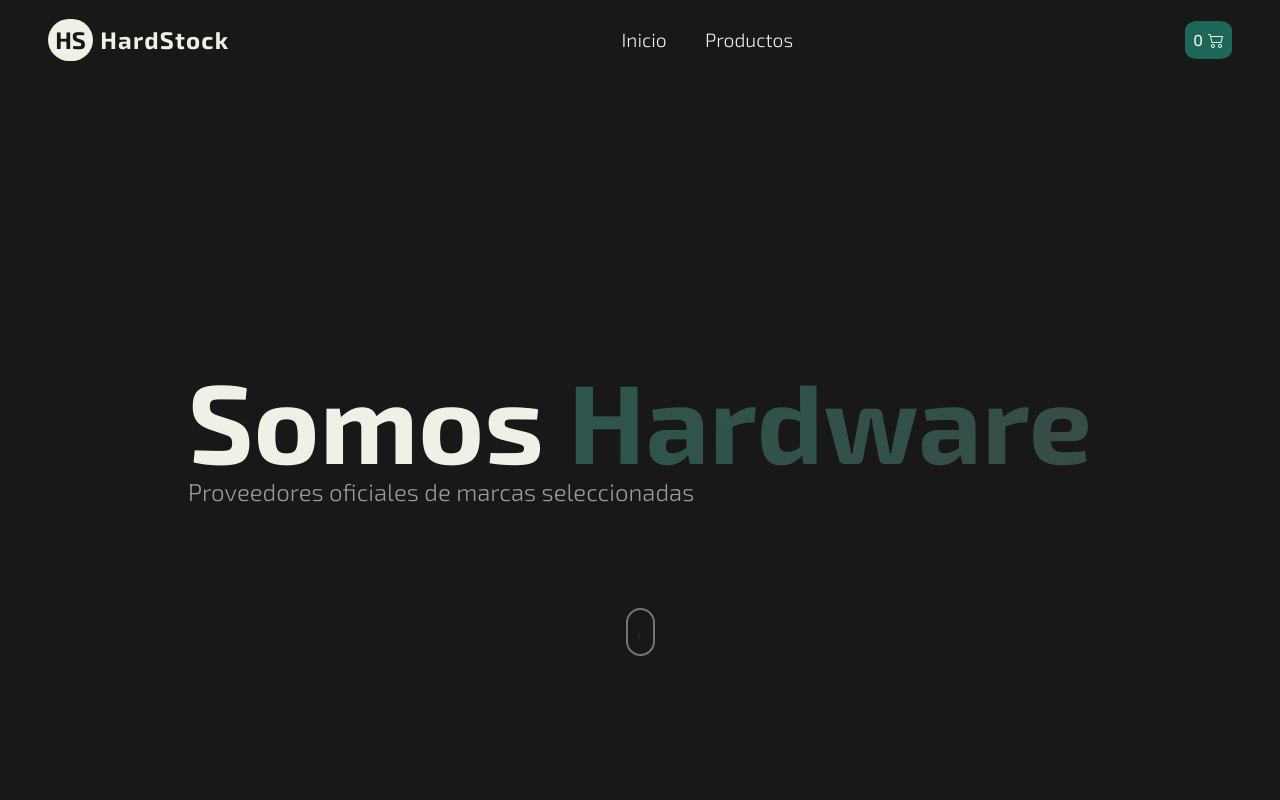
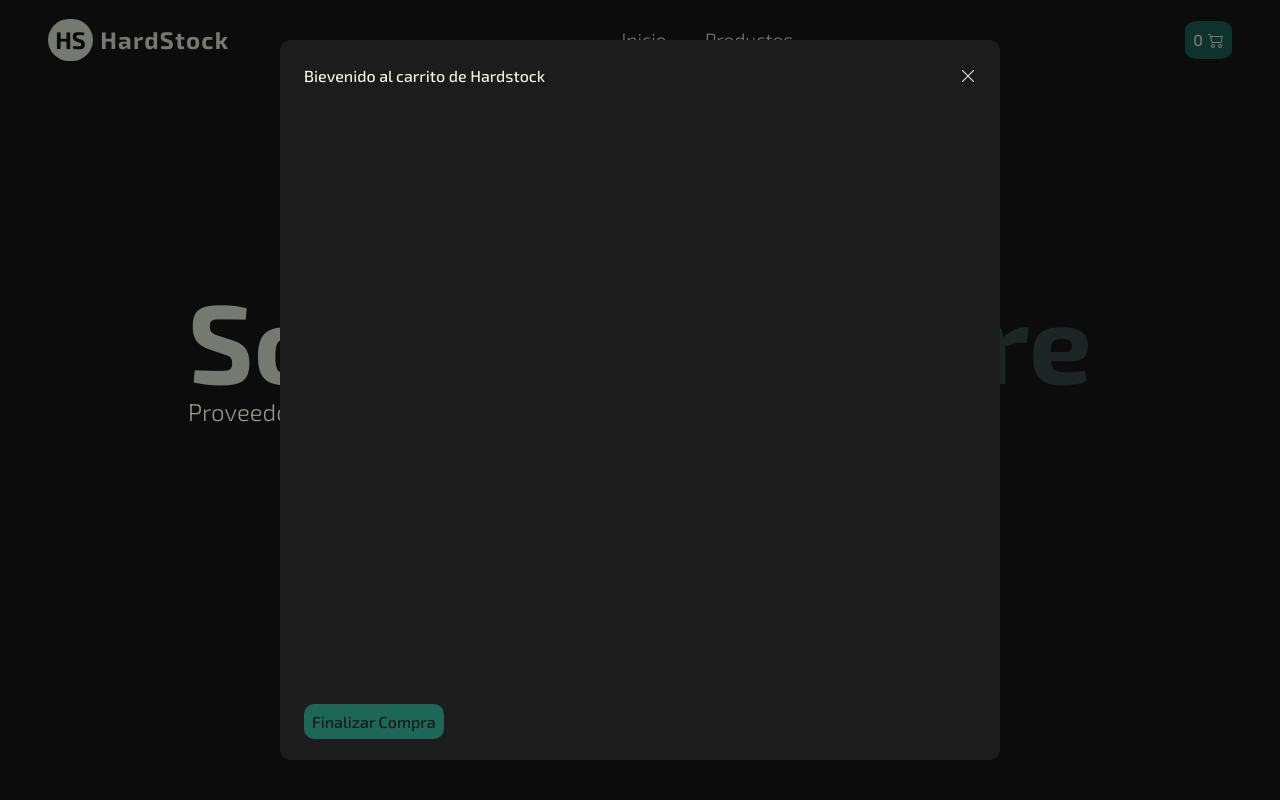
Before and after one commit to Juanlucuenca/hardware-ecommerce, a website: page index.html in a window 1280 px wide. Shown: the top 800 px of the page. Drawn offline with nearby package versions, Linux system fonts and the light colour scheme; no server answers.

Commit message:
new carrito styles

```diff
--- a/index.html
+++ b/index.html
@@ -24,9 +24,9 @@
 
 
         <!-- Modal carrito -->
-        <div id="carritoModal" class="carritoModal carritoModal--hidden">
+        <div id="carritoModal" class="carritoModal carritoModal">
             <div class="carritoModal-nav">
-                <h3 class="carritoModal-nav-title">Carrito</h3>
+                <h3 class="carritoModal-nav-title">Bievenido al carrito de Hardstock</h3>
                 <i id = "carritoModal-close" class="bi bi-x-lg"></i>
             </div>
             <div id="carritoModal-itemsContainer" class="carritoModal-itemsContainer">
@@ -37,7 +37,7 @@
             </div>
         </div>
         <!-- Shade Background -->
-        <div id = 'shadeBackground' class="black-shade--hidden"></div>
+        <div id = 'shadeBackground' class="black-shade"></div>
 
 
         <!-- Navegacion -->
--- a/utils/js/main.js
+++ b/utils/js/main.js
@@ -53,7 +53,7 @@ const renderProduct = (_, element) => {
                 <img class="productItem__img" src="${element.imgUrl}" alt="">
                 <div class="productItem__info">$ ${element.price}</div>
                 <div class="productItem__info">${element.name}</div>
-                <button id = "button-addCart" class="productItem__button">Agregar al carrito</button>
+                <button class="productItem__button">Agregar al carrito</button>
             </div>
         `
 
@@ -80,8 +80,9 @@ const recoverCart = () => {
     cart.forEach(element => {
         itemContainer.innerHTML += `
         <div class="item">
+        <img class="item-img" src="${element.imgUrl}" alt="">
         <div class="item-name">${element.name}</div>
-        <div class="item-price">${element.price}</div>
+        <div class="item-price">$ ${element.price}</div>
         </div>
         `
     });
@@ -102,8 +103,9 @@ recoverCart()
 const renderProductInCart = (item) => {
     itemContainer.innerHTML += `
     <div class="item">
+    <img class="item-img" src="${item.imgUrl}" alt="">
     <div class="item-name">${item.name}</div>
-    <div class="item-price">${item.price}</div>
+    <div class="item-price">$ ${item.price}</div>
     </div>
     `
 }
@@ -141,12 +143,12 @@ const addItemToCart = (buttonIndex) =>  {
 }
 
 setTimeout(() => {
-    const botones = document.querySelectorAll('.button-addCart');
+    const botones = document.querySelectorAll('.productItem__button');
     console.log(botones)
     botones.forEach( (element, index) => {
         element.addEventListener('click', () => {addItemToCart(index)})
     })
-}, 1000)
+}, 2000)
 
 // ----------- ./Agregar al carrito ---------------
 
--- a/utils/scss/components/_header.scss
+++ b/utils/scss/components/_header.scss
@@ -1,5 +1,5 @@
 .header {
-    height: 100vh;
+    height: 80vh;
     width: 100%;
     background-color: map-get($map: $palete, $key: "black");
     line-height: 4.5em;
--- a/utils/scss/components/_modal.scss
+++ b/utils/scss/components/_modal.scss
@@ -4,9 +4,12 @@
 }
 
 .carritoModal{
-    position: absolute;
-    background-color: map-get($map: $palete, $key: "primary");
-    width: 60%;
+    position: fixed;
+    background-color: #1c1c1c;
+    width: 45em;
+    height: 45em;
+    border-radius: 10px;
+    color: map-get($map: $palete, $key: "white");
 
     left: 50%;
     top: 50%;
@@ -14,46 +17,59 @@
 
     z-index: 10;
 
+    &-buttom {
+        background-color: map-get($map: $palete, $key: "primary");
+        padding: .5em;
+        border-radius: 10px;
+        color: map-get($map: $palete, $key: "black");
+        cursor: pointer;
+    }
+
+    // @include flexible(flex, column, wrap, space-between, space-around);
+
     &-nav {
+        height: 10%;
         padding: 1em 1.5em;
-        background-color: lightblue;
         @include flexible(flex, row, wrap, space-between, center);
     }
 
     &-itemsContainer {
-        width: 100%;
+        height: 80%;
         padding: 1em;
-        max-height: 25em;
-        overflow-y: scroll;
-        background-color: lightcoral;
+        overflow-y: hidden;
         @include flexible(flex, column, nowrap, flex-start, flex-start);
     }
 
     &-footer {
-
+        height: 10%;
         padding: 1em 1.5em;
-        background-color: lightgreen;
     }
 }
 
 .item {
     width: 100%;
     padding: 1em;
-    background-color: aqua;
     margin: .5em 0;
-    @include flexible(flex, row, wrap, center, center);
+    @include flexible(flex, row, wrap, space-around, center);
 
     &-name {
-        background-color: aquamarine;
+
+    }
+
+    &-img {
+        width: 6em;
     }
 
     &-price {
-        background-color: antiquewhite;
+
     }
 }
 
+
+
+
 .black-shade {
-    position: absolute;
+    position: fixed;
     background-color: rgba(0, 0, 0, 0.5);
     width: 100%;
     height: 100%;
--- a/utils/scss/components/_visor.scss
+++ b/utils/scss/components/_visor.scss
@@ -1,7 +1,7 @@
 .producsection {
-    min-height: 70vh;
+    min-height: 90vh;
 
-    @include flexible(flex, column, wrap, flex-start, center);
+    @include flexible(flex, column, wrap, center, center);
 
     &__title {
         font-weight: 400;
```
Also changed, not shown: utils/css/style.css.
